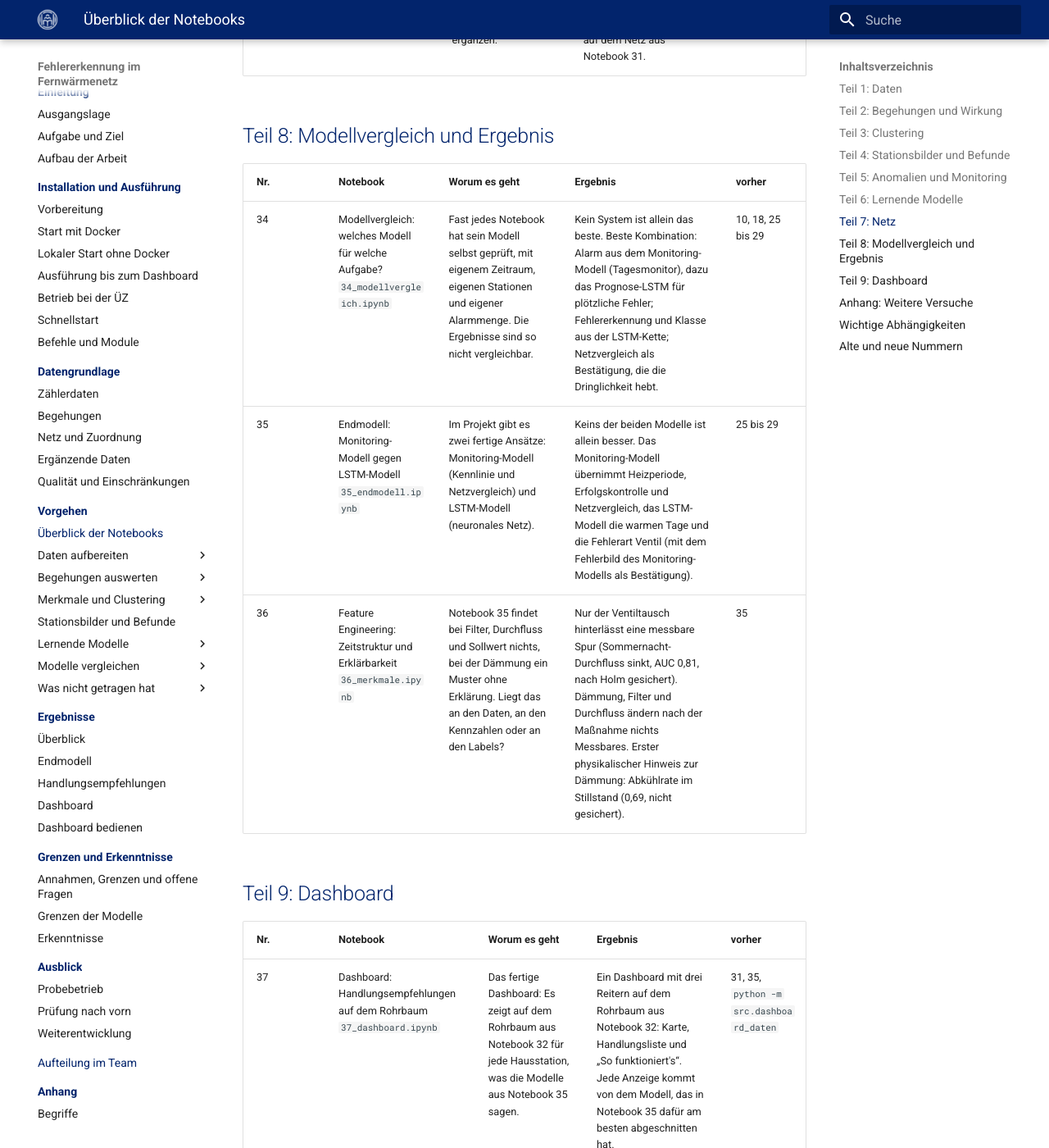
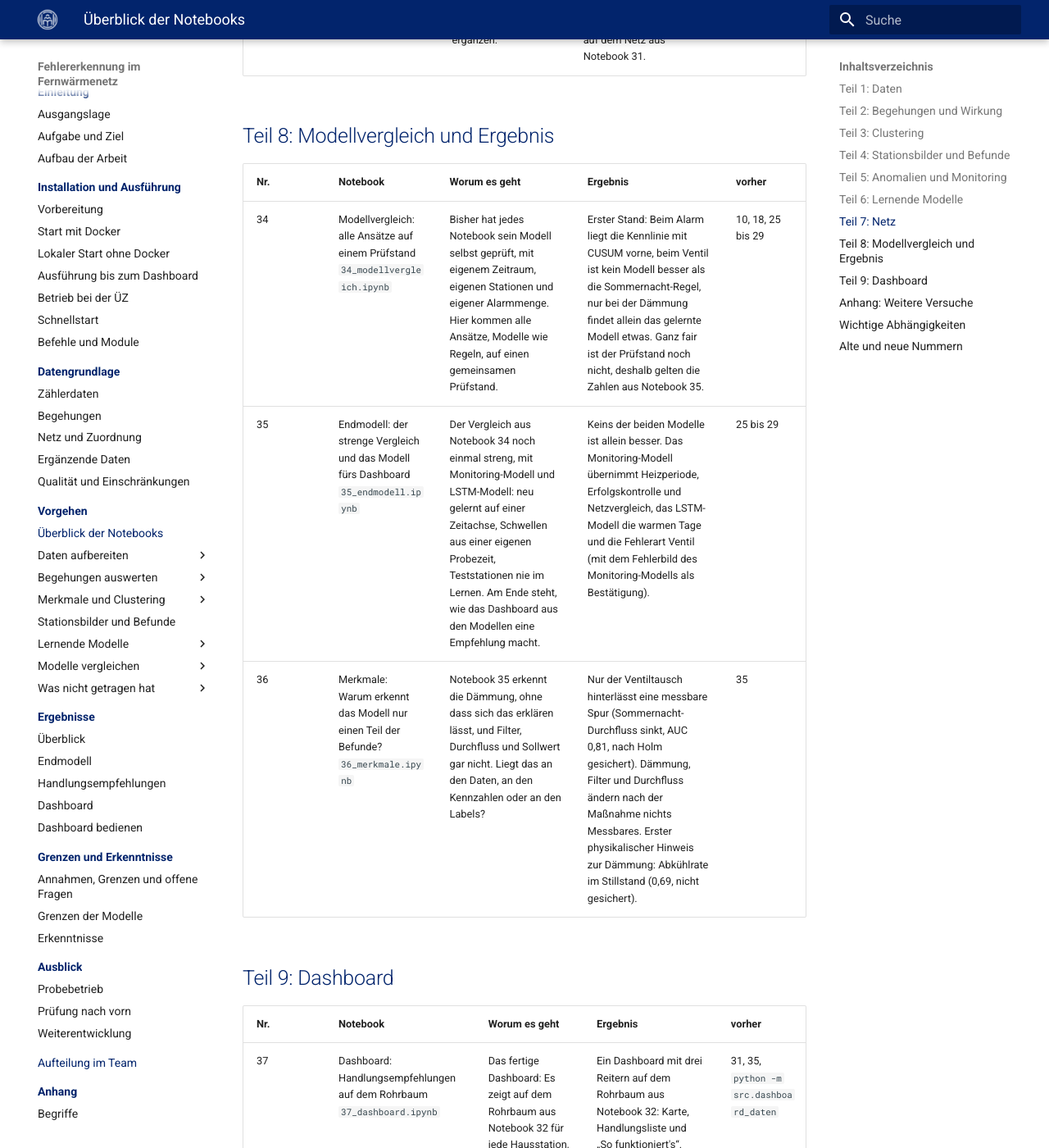
Before and after one commit to ivelinayna/projektseminar, an MkDocs documentation site: the page built from docs/notebooks.md, in a window 1280 px wide and 1400 px high, scrolled down 8452 px. Shown: the whole window at 82% size. Built offline with MkDocs 1.6.1 and Material for MkDocs 9.7.7, drawn with Linux system fonts in a browser that asks for light colours.

Commit message:
NB34 bis 36 als Geschichte, NB35 endet mit der Dashboard-Logik

```diff
--- a/docs/notebooks.md
+++ b/docs/notebooks.md
@@ -80,9 +80,9 @@ Die Notebooks liegen in `notebooks/`, je Teil in einem eigenen Ordner (`1_daten/
 
 | Nr. | Notebook | Worum es geht | Ergebnis | vorher |
 |---|---|---|---|---|
-| 34 | Modellvergleich: welches Modell für welche Aufgabe?<br>`34_modellvergleich.ipynb` | Fast jedes Notebook hat sein Modell selbst geprüft, mit eigenem Zeitraum, eigenen Stationen und eigener Alarmmenge. Die Ergebnisse sind so nicht vergleichbar. | Kein System ist allein das beste. Beste Kombination: Alarm aus dem Monitoring-Modell (Tagesmonitor), dazu das Prognose-LSTM für plötzliche Fehler; Fehlererkennung und Klasse aus der LSTM-Kette; Netzvergleich als Bestätigung, die die Dringlichkeit hebt. | 10, 18, 25 bis 29 |
-| 35 | Endmodell: Monitoring-Modell gegen LSTM-Modell<br>`35_endmodell.ipynb` | Im Projekt gibt es zwei fertige Ansätze: Monitoring-Modell (Kennlinie und Netzvergleich) und LSTM-Modell (neuronales Netz). | Keins der beiden Modelle ist allein besser. Das Monitoring-Modell übernimmt Heizperiode, Erfolgskontrolle und Netzvergleich, das LSTM-Modell die warmen Tage und die Fehlerart Ventil (mit dem Fehlerbild des Monitoring-Modells als Bestätigung). | 25 bis 29 |
-| 36 | Feature Engineering: Zeitstruktur und Erklärbarkeit<br>`36_merkmale.ipynb` | Notebook 35 findet bei Filter, Durchfluss und Sollwert nichts, bei der Dämmung ein Muster ohne Erklärung. Liegt das an den Daten, an den Kennzahlen oder an den Labels? | Nur der Ventiltausch hinterlässt eine messbare Spur (Sommernacht-Durchfluss sinkt, AUC 0,81, nach Holm gesichert). Dämmung, Filter und Durchfluss ändern nach der Maßnahme nichts Messbares. Erster physikalischer Hinweis zur Dämmung: Abkühlrate im Stillstand (0,69, nicht gesichert). | 35 |
+| 34 | Modellvergleich: alle Ansätze auf einem Prüfstand<br>`34_modellvergleich.ipynb` | Bisher hat jedes Notebook sein Modell selbst geprüft, mit eigenem Zeitraum, eigenen Stationen und eigener Alarmmenge. Hier kommen alle Ansätze, Modelle wie Regeln, auf einen gemeinsamen Prüfstand. | Erster Stand: Beim Alarm liegt die Kennlinie mit CUSUM vorne, beim Ventil ist kein Modell besser als die Sommernacht-Regel, nur bei der Dämmung findet allein das gelernte Modell etwas. Ganz fair ist der Prüfstand noch nicht, deshalb gelten die Zahlen aus Notebook 35. | 10, 18, 25 bis 29 |
+| 35 | Endmodell: der strenge Vergleich und das Modell fürs Dashboard<br>`35_endmodell.ipynb` | Der Vergleich aus Notebook 34 noch einmal streng, mit Monitoring-Modell und LSTM-Modell: neu gelernt auf einer Zeitachse, Schwellen aus einer eigenen Probezeit, Teststationen nie im Lernen. Am Ende steht, wie das Dashboard aus den Modellen eine Empfehlung macht. | Keins der beiden Modelle ist allein besser. Das Monitoring-Modell übernimmt Heizperiode, Erfolgskontrolle und Netzvergleich, das LSTM-Modell die warmen Tage und die Fehlerart Ventil (mit dem Fehlerbild des Monitoring-Modells als Bestätigung). | 25 bis 29 |
+| 36 | Merkmale: Warum erkennt das Modell nur einen Teil der Befunde?<br>`36_merkmale.ipynb` | Notebook 35 erkennt die Dämmung, ohne dass sich das erklären lässt, und Filter, Durchfluss und Sollwert gar nicht. Liegt das an den Daten, an den Kennzahlen oder an den Labels? | Nur der Ventiltausch hinterlässt eine messbare Spur (Sommernacht-Durchfluss sinkt, AUC 0,81, nach Holm gesichert). Dämmung, Filter und Durchfluss ändern nach der Maßnahme nichts Messbares. Erster physikalischer Hinweis zur Dämmung: Abkühlrate im Stillstand (0,69, nicht gesichert). | 35 |
 
 ## Teil 9: Dashboard
 
```
Also changed, not shown: 4 other files.
